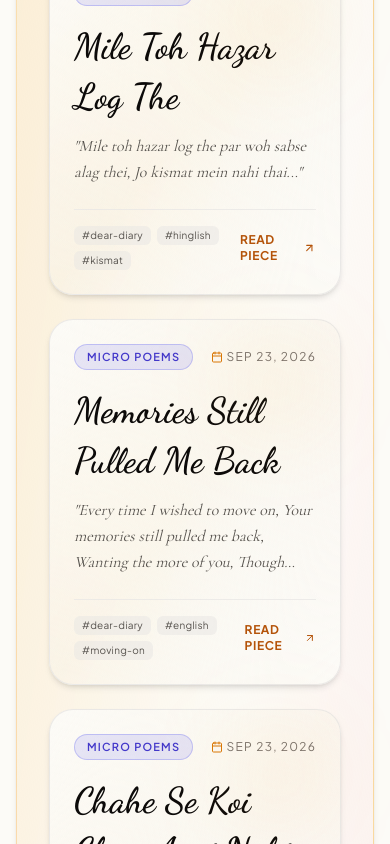
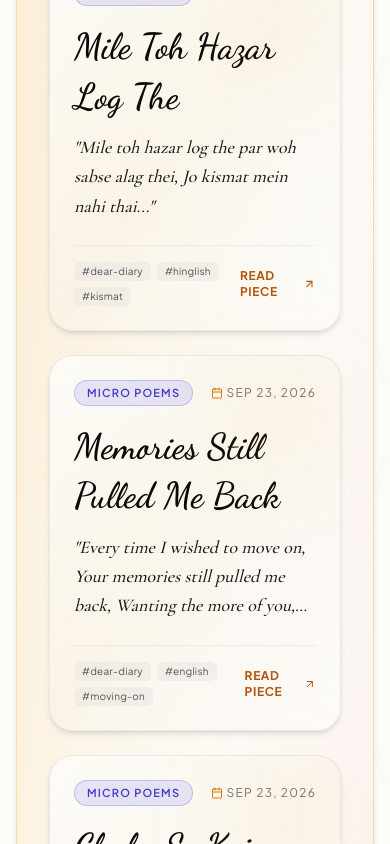
Before and after one commit to websiteh063-hue/digital-diary, a Next.js app: page / in a window 390 px wide. Shown: the part 1180-2024 px from the top of the page. Built offline with nearby package versions, Linux system fonts and the light colour scheme.

Commit message:
Scale up font size, weight, and line-height across all writeups for ultra-high readability on mobile & desktop

```diff
--- a/src/app/diary/[slug]/page.tsx
+++ b/src/app/diary/[slug]/page.tsx
@@ -102,9 +102,9 @@ export default function WritingDetailPage() {
   });
 
   const fontSizes = {
-    normal: 'text-xl sm:text-2xl leading-relaxed',
-    large: 'text-2xl sm:text-3xl leading-relaxed',
-    xlarge: 'text-3xl sm:text-4xl leading-loose',
+    normal: 'text-2xl sm:text-3xl leading-relaxed sm:leading-loose font-medium text-stone-950 dark:text-stone-50',
+    large: 'text-3xl sm:text-4xl leading-loose font-semibold text-stone-950 dark:text-stone-50',
+    xlarge: 'text-4xl sm:text-5xl leading-loose font-bold text-stone-950 dark:text-stone-50',
   };
 
   const handleCopyLink = () => {
--- a/src/app/globals.css
+++ b/src/app/globals.css
@@ -4,8 +4,20 @@
 
 @layer base {
   body {
-    @apply antialiased text-stone-900 bg-paper-50 dark:bg-stone-950 dark:text-stone-100;
+    @apply antialiased text-stone-950 bg-paper-50 dark:bg-stone-950 dark:text-stone-50;
+    text-rendering: optimizeLegibility;
+    -webkit-font-smoothing: antialiased;
+    -moz-osx-font-smoothing: grayscale;
   }
+}
+
+.prose p {
+  font-weight: 450;
+  color: #0c0a09;
+}
+
+.dark .prose p {
+  color: #fafaf9;
 }
 
 /* Custom scrollbars */
--- a/src/components/FormattedContent.tsx
+++ b/src/components/FormattedContent.tsx
@@ -14,7 +14,7 @@ export default function FormattedContent({ content, className = '', isHindi = fa
 
   return (
     <div
-      className={`prose prose-lg sm:prose-xl dark:prose-invert max-w-none text-stone-900 dark:text-stone-100 leading-relaxed [&_blockquote]:text-xl [&_blockquote]:sm:text-2xl [&_blockquote]:font-serif [&_blockquote]:border-l-4 [&_blockquote]:border-amber-500 [&_blockquote]:pl-6 [&_blockquote]:pr-4 [&_blockquote]:py-4 [&_blockquote]:my-6 [&_blockquote]:bg-amber-500/15 [&_blockquote]:rounded-r-2xl [&_blockquote]:shadow-sm [&_p]:my-5 [&_p]:leading-relaxed [&_u]:decoration-amber-600/70 [&_u]:decoration-2 [&_u]:underline-offset-4 ${className}`}
+      className={`prose prose-xl sm:prose-2xl dark:prose-invert max-w-none text-stone-950 dark:text-stone-50 text-xl sm:text-2xl font-medium leading-relaxed sm:leading-loose [&_blockquote]:text-2xl [&_blockquote]:sm:text-3xl [&_blockquote]:font-semibold [&_blockquote]:font-serif [&_blockquote]:border-l-4 [&_blockquote]:border-amber-500 [&_blockquote]:pl-6 [&_blockquote]:pr-4 [&_blockquote]:py-4 [&_blockquote]:my-6 [&_blockquote]:bg-amber-500/20 [&_blockquote]:text-stone-950 [&_blockquote]:dark:text-stone-50 [&_blockquote]:rounded-r-2xl [&_blockquote]:shadow-sm [&_p]:my-6 [&_p]:leading-relaxed [&_p]:sm:leading-loose [&_u]:decoration-amber-600 [&_u]:decoration-2 [&_u]:underline-offset-4 ${className}`}
       dangerouslySetInnerHTML={{ __html: html }}
     />
   );
--- a/src/components/WritingCard.tsx
+++ b/src/components/WritingCard.tsx
@@ -117,7 +117,7 @@ export default function WritingCard({ writing, featured = false }: WritingCardPr
 
         {/* Excerpt */}
         <p
-          className={`text-stone-600 dark:text-stone-300 text-base sm:text-lg leading-relaxed line-clamp-3 mb-6 ${
+          className={`text-stone-900 dark:text-stone-100 text-lg sm:text-xl font-medium leading-relaxed line-clamp-3 mb-6 ${
             isHindi ? 'font-hindi' : 'font-serif italic'
           }`}
         >
```
